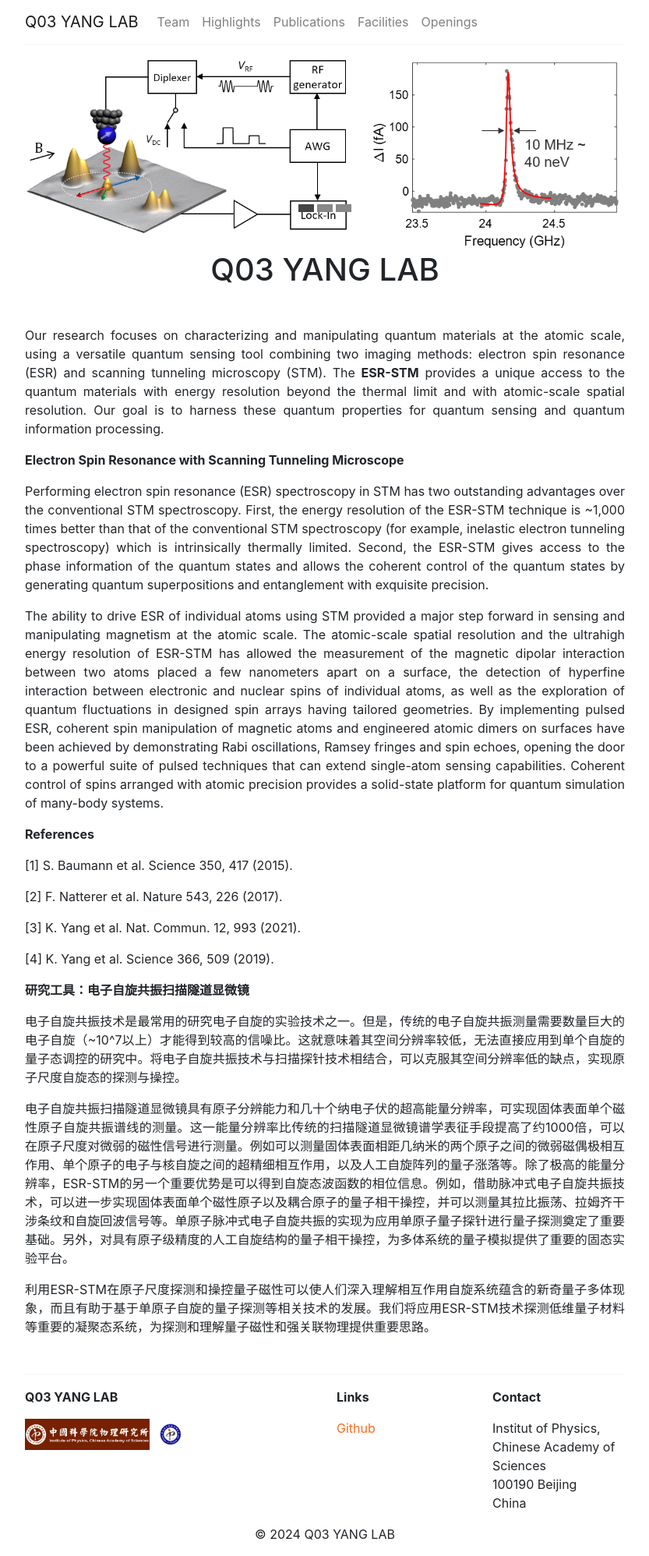
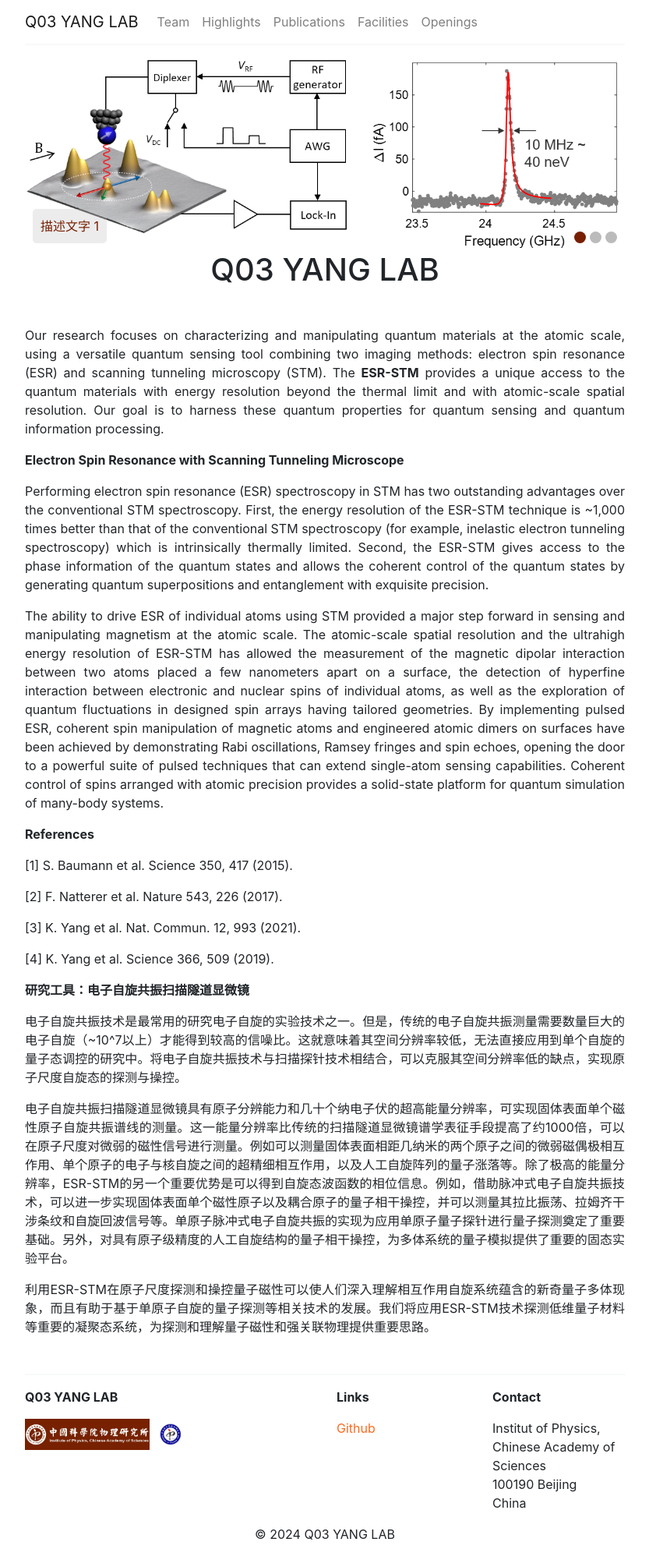
Before and after one commit to ZoomWuun/Q03i, a Jekyll site: the page built from _pages/home.md, in a window 1280 px wide. Shown: the whole page at 78% size, without its empty margins (223-1056 px from the left). Built offline with Jekyll 4.4.1, drawn with Linux system fonts in a browser that asks for light colours.

Commit message:
Add files via upload

```diff
--- a/_layouts/homelay.html
+++ b/_layouts/homelay.html
@@ -2,16 +2,20 @@
 layout: default
 ---
 
-<div class="carousel-container">
-    <div class="carousel">
-        <img src="/assets/images/Q03-YANG-main-01.png" class="active">
-        <img src="/assets/images/Q03-YANG-main-02.jpg">
-        <img src="/assets/images/Q03-YANG-main-03.jpg">
-    </div>
-    <div class="nav">
-        <button class="active" onclick="showImage(0)"></button>
-        <button onclick="showImage(1)"></button>
-        <button onclick="showImage(2)"></button>
+<div class="carousel">
+    <img src="/assets/images/Q03-YANG-main-01.png" alt="Image 1">
+    <div class="carousel-description">描述文字 1</div>
+
+    <img src="/assets/images/Q03-YANG-main-02.jpg" alt="Image 2" style="display:none;">
+    <div class="carousel-description" style="display:none;">描述文字 2</div>
+
+    <img src="/assets/images/Q03-YANG-main-03.jpg" alt="Image 3" style="display:none;">
+    <div class="carousel-description" style="display:none;">描述文字 3</div>
+
+    <div class="carousel-buttons">
+        <span class="carousel-button active" onclick="currentSlide(1)"></span>
+        <span class="carousel-button" onclick="currentSlide(2)"></span>
+        <span class="carousel-button" onclick="currentSlide(3)"></span>
     </div>
 </div>
 
@@ -20,58 +24,91 @@ layout: default
 {{ content }}
 
 <style>
-    .carousel-container {
+    .carousel {
         position: relative;
         max-width: 100%;
         margin: auto;
     }
+
     .carousel img {
         width: 100%;
-        display: none;
+        height: auto;
     }
-    .carousel img.active {
-        display: block;
+
+    .carousel-description {
+        position: absolute;
+        bottom: 10px;
+        left: 10px;
+        background-color: rgba(192, 192, 192, 0.3); /* 浅灰色，透明度30% */
+        color: #771f00;
+        padding: 10px;
+        border-radius: 5px;
+        max-width: 50%;
     }
-    .nav {
+
+    .carousel-buttons {
         position: absolute;
-        bottom: 50px;
-        left: 50%;
-        transform: translateX(-50%);
+        bottom: 10px;
+        right: 10px;
         display: flex;
+        gap: 5px;
     }
-    .nav button {
-        background-color: #888;
-        border: none;
-        padding: 5px 10px;
-        margin: 0 2px;
+
+    .carousel-button {
+        height: 15px;
+        width: 15px;
+        background-color: #bbb; /* 灰色 */
+        border-radius: 50%;
+        display: inline-block;
         cursor: pointer;
     }
-    .nav button.active {
-        background-color: #444;
+
+    .carousel-button.active {
+        background-color: #771f00; /* 橙色 */
     }
 </style>
 
 <script>
-    let currentIndex = 0;
-    const images = document.querySelectorAll('.carousel img');
-    const buttons = document.querySelectorAll('.nav button');
+    let slideIndex = 0;
+    let slides = document.querySelectorAll(".carousel img");
+    let descriptions = document.querySelectorAll(".carousel-description");
+    let buttons = document.querySelectorAll(".carousel-button");
 
-    function showImage(index) {
-        images[currentIndex].classList.remove('active');
-        buttons[currentIndex].classList.remove('active');
-        currentIndex = index;
-        images[currentIndex].classList.add('active');
-        buttons[currentIndex].classList.add('active');
+    function showSlide(index) {
+        if (index >= slides.length) slideIndex = 0;
+        if (index < 0) slideIndex = slides.length - 1;
+
+        for (let i = 0; i < slides.length; i++) {
+            slides[i].style.display = "none";
+            descriptions[i].style.display = "none";
+            buttons[i].classList.remove("active");
+        }
+
+        slides[slideIndex].style.display = "block";
+        descriptions[slideIndex].style.display = "block";
+        buttons[slideIndex].classList.add("active");
     }
 
-    function nextImage() {
-        const nextIndex = (currentIndex + 1) % images.length;
-        showImage(nextIndex);
+    function nextSlide() {
+        slideIndex++;
+        showSlide(slideIndex);
     }
 
-    setInterval(nextImage, 6000);
+    function prevSlide() {
+        slideIndex--;
+        showSlide(slideIndex);
+    }
 
-    buttons.forEach((button, index) => {
-        button.addEventListener('click', () => showImage(index));
-    });
+    function currentSlide(index) {
+        slideIndex = index - 1;
+        showSlide(slideIndex);
+    }
+
+    // Auto slide
+    setInterval(() => {
+        nextSlide();
+    }, 6000);
+
+    // Initialize
+    showSlide(slideIndex);
 </script>
```
